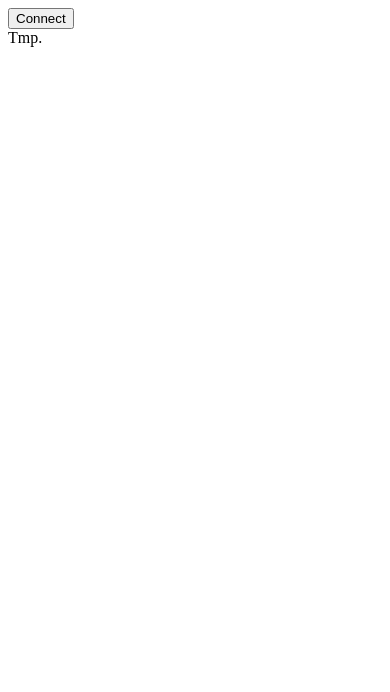
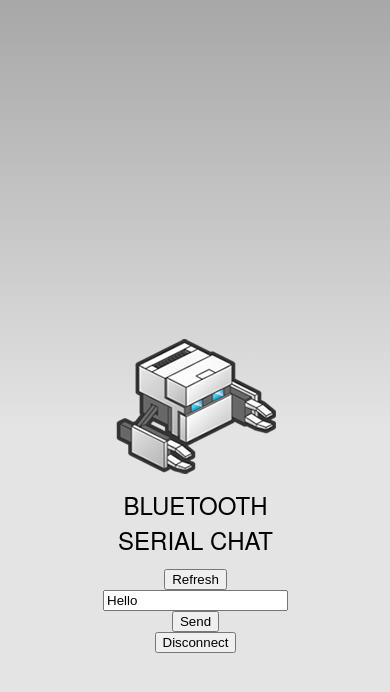
Before and after one commit to oefinger/IntraxePhoneGap, a plain HTML site: page www/index.html in a window 390 px wide. Drawn offline with Linux system fonts and the light colour scheme; some packages are replaced by stand-ins of ours.

Commit message:
Updates to Serial Chat Test App

```diff
--- a/www/index.html
+++ b/www/index.html
@@ -1,20 +1,34 @@
 <!DOCTYPE html>
-
 <html>
     <head>
-        <title>Simple Serial</title>
+        <meta charset="utf-8" />
+        <meta name="format-detection" content="telephone=no" />
+        <meta name="viewport" content="user-scalable=no, initial-scale=1, maximum-scale=1, minimum-scale=1,  target-densitydpi=device-dpi" />
+
+        <link rel="stylesheet" type="text/css" href="css/index.css" />
+        <title>Bluetooth Serial Chat</title>
     </head>
-
     <body>
         <div class="app">
-            <div id="ui">
-                <button id="connectButton">Connect</button>
+            <h1>Bluetooth Serial Chat</h1>
+            <div id="mainPage">
+                <ul id="deviceList">
+                </ul>
+                <button id="refreshButton">Refresh</button>
             </div>
-        <div id="message">Tmp.</div>
+            <div id="detailPage">
+                <div id="resultDiv"></div>
+                <div>
+                    <input type="text" id="messageInput" value="Hello"/>
+                    <button id="sendButton">Send</button>
+                </div>
+                <button id="disconnectButton">Disconnect</button>
+            </div>
+            <div id="statusDiv"></div>
         </div>
         <script type="text/javascript" src="cordova.js"></script>
         <script type="text/javascript" src="js/index.js"></script>
-        <script>
+        <script type="text/javascript">
             app.initialize();
         </script>
     </body>
```
